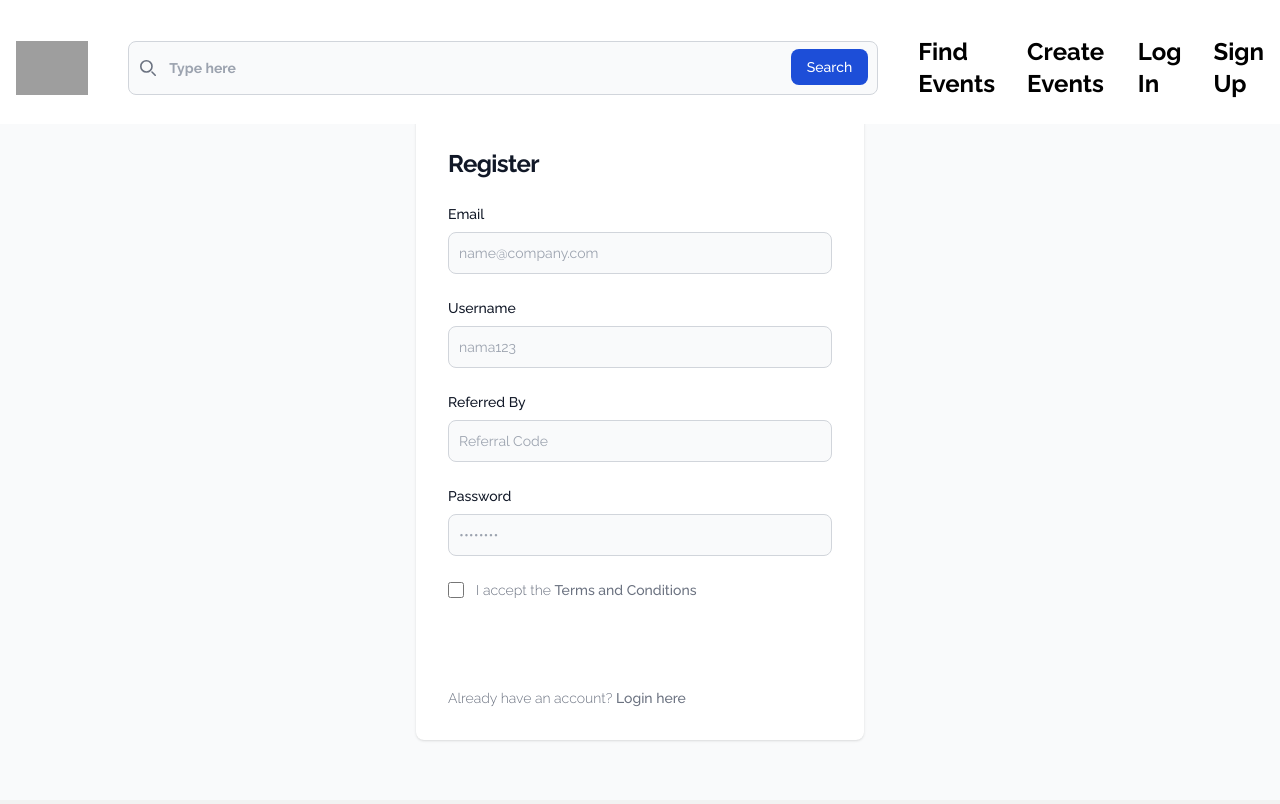
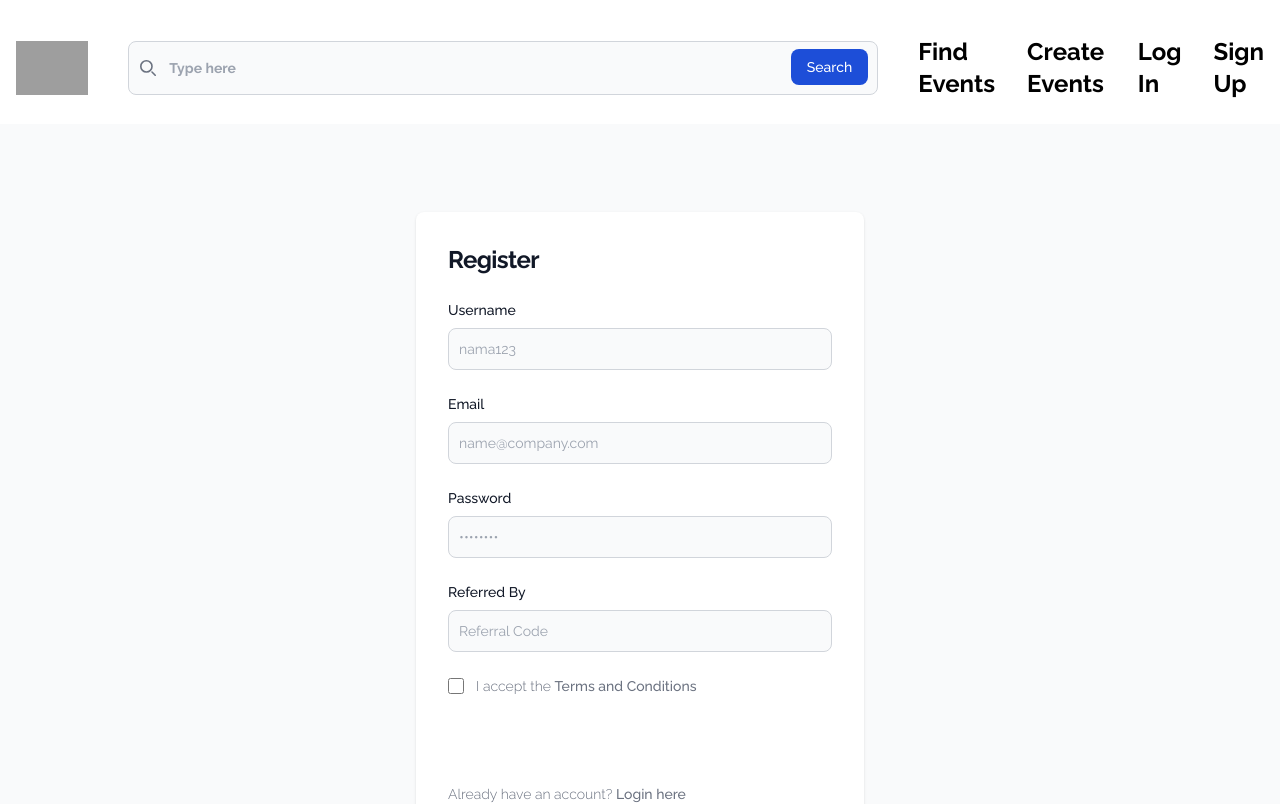
Before and after one commit to kevinsuryas/MiniProject, a Next.js app in the folder apps/web/: page /Register in a window 1280 px wide. Shown: the top 804 px of the page. Built offline with nearby package versions, Linux system fonts and the light colour scheme; grey boxes are pictures that could not be loaded.

Commit message:
build: register

```diff
--- a/apps/web/src/app/Register/page.js
+++ b/apps/web/src/app/Register/page.js
@@ -1,10 +1,8 @@
 export default function Register () {
     return(
-        <section class="bg-gray-50 dark:bg-gray-900">
+        <section class="bg-gray-50 dark:bg-gray-900 py-[7rem]">
   <div class="flex flex-col items-center justify-center px-6 py-8 mx-auto md:h-screen lg:py-0">
       <a href="#" class="flex items-center mb-6 text-2xl font-semibold text-gray-900 dark:text-white">
-          <img class="w-8 h-8 mr-2" src="https://flowbite.s3.amazonaws.com/blocks/marketing-ui/logo.svg" alt="logo"/>
-
       </a>
       <div class="w-full bg-white rounded-lg shadow dark:border md:mt-0 sm:max-w-md xl:p-0 dark:bg-gray-800 dark:border-gray-700">
           <div class="p-6 space-y-4 md:space-y-6 sm:p-8">
@@ -13,20 +11,20 @@ export default function Register () {
               </h1>
               <form class="space-y-4 md:space-y-6" action="#">
                   <div>
+                      <label for="username" class="block mb-2 text-sm font-medium text-gray-900 dark:text-white">Username</label>
+                      <input type="username" name="username" id="username" class="bg-gray-50 border border-gray-300 text-gray-900 sm:text-sm rounded-lg focus:ring-primary-600 focus:border-primary-600 block w-full p-2.5 dark:bg-gray-700 dark:border-gray-600 dark:placeholder-gray-400 dark:text-white dark:focus:ring-blue-500 dark:focus:border-blue-500" placeholder="nama123" required=""/>
+                  </div>
+                  <div>
                       <label for="email" class="block mb-2 text-sm font-medium text-gray-900 dark:text-white">Email</label>
                       <input type="email" name="email" id="email" class="bg-gray-50 border border-gray-300 text-gray-900 sm:text-sm rounded-lg focus:ring-primary-600 focus:border-primary-600 block w-full p-2.5 dark:bg-gray-700 dark:border-gray-600 dark:placeholder-gray-400 dark:text-white dark:focus:ring-blue-500 dark:focus:border-blue-500" placeholder="name@company.com" required=""/>
                   </div>
                   <div>
-                      <label for="username" class="block mb-2 text-sm font-medium text-gray-900 dark:text-white">Username</label>
-                      <input type="username" name="username" id="username" class="bg-gray-50 border border-gray-300 text-gray-900 sm:text-sm rounded-lg focus:ring-primary-600 focus:border-primary-600 block w-full p-2.5 dark:bg-gray-700 dark:border-gray-600 dark:placeholder-gray-400 dark:text-white dark:focus:ring-blue-500 dark:focus:border-blue-500" placeholder="nama123" required=""/>
+                      <label for="password" class="block mb-2 text-sm font-medium text-gray-900 dark:text-white">Password</label>
+                      <input type="password" name="password" id="password" placeholder="••••••••" class="bg-gray-50 border border-gray-300 text-gray-900 sm:text-sm rounded-lg focus:ring-primary-600 focus:border-primary-600 block w-full p-2.5 dark:bg-gray-700 dark:border-gray-600 dark:placeholder-gray-400 dark:text-white dark:focus:ring-blue-500 dark:focus:border-blue-500" required=""/>
                   </div>
                   <div>
                       <label for="referalcode" class="block mb-2 text-sm font-medium text-gray-900 dark:text-white">Referred By</label>
                       <input type="referalcode" name="referalcode" id="referalcode" class="bg-gray-50 border border-gray-300 text-gray-900 sm:text-sm rounded-lg focus:ring-primary-600 focus:border-primary-600 block w-full p-2.5 dark:bg-gray-700 dark:border-gray-600 dark:placeholder-gray-400 dark:text-white dark:focus:ring-blue-500 dark:focus:border-blue-500" placeholder="Referral Code" required=""/>
-                  </div>
-                  <div>
-                      <label for="password" class="block mb-2 text-sm font-medium text-gray-900 dark:text-white">Password</label>
-                      <input type="password" name="password" id="password" placeholder="••••••••" class="bg-gray-50 border border-gray-300 text-gray-900 sm:text-sm rounded-lg focus:ring-primary-600 focus:border-primary-600 block w-full p-2.5 dark:bg-gray-700 dark:border-gray-600 dark:placeholder-gray-400 dark:text-white dark:focus:ring-blue-500 dark:focus:border-blue-500" required=""/>
                   </div>
                   <div class="flex items-start">
                       <div class="flex items-center h-5">
```
